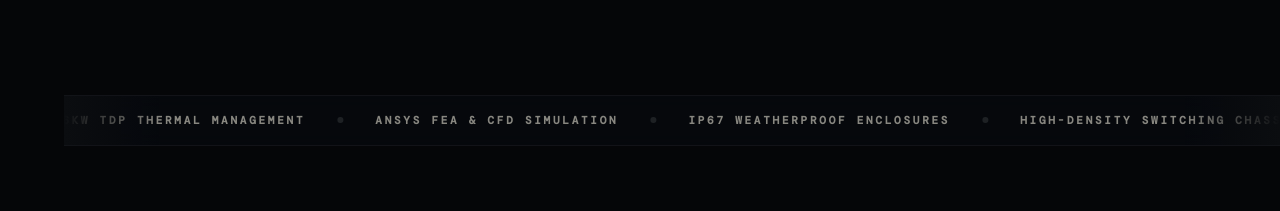
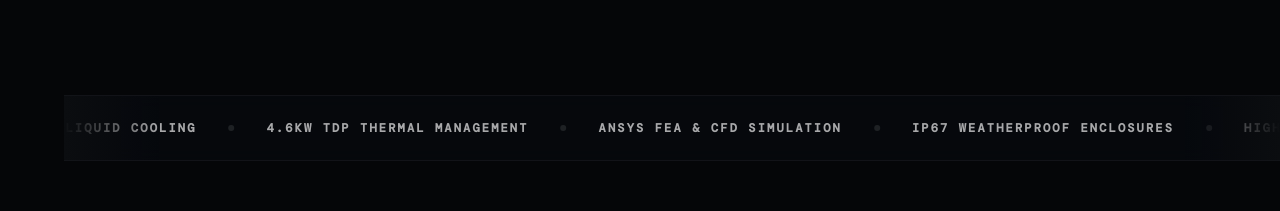
Before and after one commit to pravalkmr97/Praval-portfolio-mech, a React (Vite) app: page / in a window 1280 px wide. Shown: the part 987-1198 px from the top of the page. Built offline with nearby package versions, Linux system fonts and the light colour scheme; a web font is replaced by a local one.

Commit message:
ui: slow and improve portfolio marquee readability

```diff
--- a/src/App.tsx
+++ b/src/App.tsx
@@ -632,7 +632,7 @@ function Home() {
 
         {/* KINETIC MARQUEE TICKER 1 */}
         <div className="mb-24 -mx-6 lg:-mx-12">
-          <MarqueeBanner speed={1.2} />
+          <MarqueeBanner speed={0.45} />
         </div>
 
         {/* PROJECTS SECTION */}
@@ -670,7 +670,7 @@ function Home() {
 
         {/* KINETIC MARQUEE TICKER 2 (REVERSE DIRECTION) */}
         <div className="mb-24 -mx-6 lg:-mx-12">
-          <MarqueeBanner speed={1.2} direction="right" />
+          <MarqueeBanner speed={0.45} direction="right" />
         </div>
 
         {/* 3D WEBGL SMOOTH-SCROLL PROJECT SHOWCASE / TECHNICAL ARCHIVE */}
--- a/src/components/MarqueeBanner.tsx
+++ b/src/components/MarqueeBanner.tsx
@@ -23,7 +23,7 @@ const DEFAULT_ITEMS = [
 
 export const MarqueeBanner: React.FC<MarqueeBannerProps> = ({
   items = DEFAULT_ITEMS,
-  speed = 1.5,
+  speed = 0.45,
   direction = 'left',
   className = ''
 }) => {
@@ -35,8 +35,8 @@ export const MarqueeBanner: React.FC<MarqueeBannerProps> = ({
     stiffness: 400
   });
 
-  const velocityFactor = useTransform(smoothVelocity, [0, 1000], [0, 3], {
-    clamp: false
+  const velocityFactor = useTransform(smoothVelocity, [0, 1000], [0, 0.35], {
+    clamp: true
   });
 
   // Track scroll velocity
@@ -51,7 +51,7 @@ export const MarqueeBanner: React.FC<MarqueeBannerProps> = ({
 
     // Accelerate slightly on scroll
     if (velocityFactor.get() !== 0) {
-      moveBy += (direction === 'left' ? -1 : 1) * velocityFactor.get() * 0.8;
+      moveBy += (direction === 'left' ? -1 : 1) * velocityFactor.get() * 0.25;
     }
 
     baseX.set(baseX.get() + moveBy);
@@ -63,7 +63,7 @@ export const MarqueeBanner: React.FC<MarqueeBannerProps> = ({
   const repeatedItems = [...items, ...items, ...items, ...items];
 
   return (
-    <div className={`relative w-full overflow-hidden py-4 border-y border-white/5 bg-[#07090E]/80 backdrop-blur-sm select-none ${className}`}>
+    <div className={`relative w-full overflow-hidden py-5 border-y border-white/5 bg-[#07090E]/80 backdrop-blur-sm select-none ${className}`}>
       {/* Edge gradient masks */}
       <div className="absolute top-0 bottom-0 left-0 w-24 bg-gradient-to-r from-[#0B0D10] to-transparent z-10 pointer-events-none" />
       <div className="absolute top-0 bottom-0 right-0 w-24 bg-gradient-to-l from-[#0B0D10] to-transparent z-10 pointer-events-none" />
@@ -74,7 +74,7 @@ export const MarqueeBanner: React.FC<MarqueeBannerProps> = ({
       >
         {repeatedItems.map((item, idx) => (
           <div key={idx} className="flex items-center gap-8 group cursor-default">
-            <span className="mono text-[11px] font-bold uppercase tracking-[0.25em] text-[#888780] group-hover:text-accent-orange transition-colors duration-300">
+            <span className="mono text-xs leading-6 font-bold uppercase tracking-[0.18em] text-white/65 group-hover:text-accent-orange transition-colors duration-300">
               {item}
             </span>
             <span className="w-1.5 h-1.5 rounded-full bg-white/10 group-hover:bg-accent-orange/60 group-hover:scale-125 transition-all duration-300" />
```
